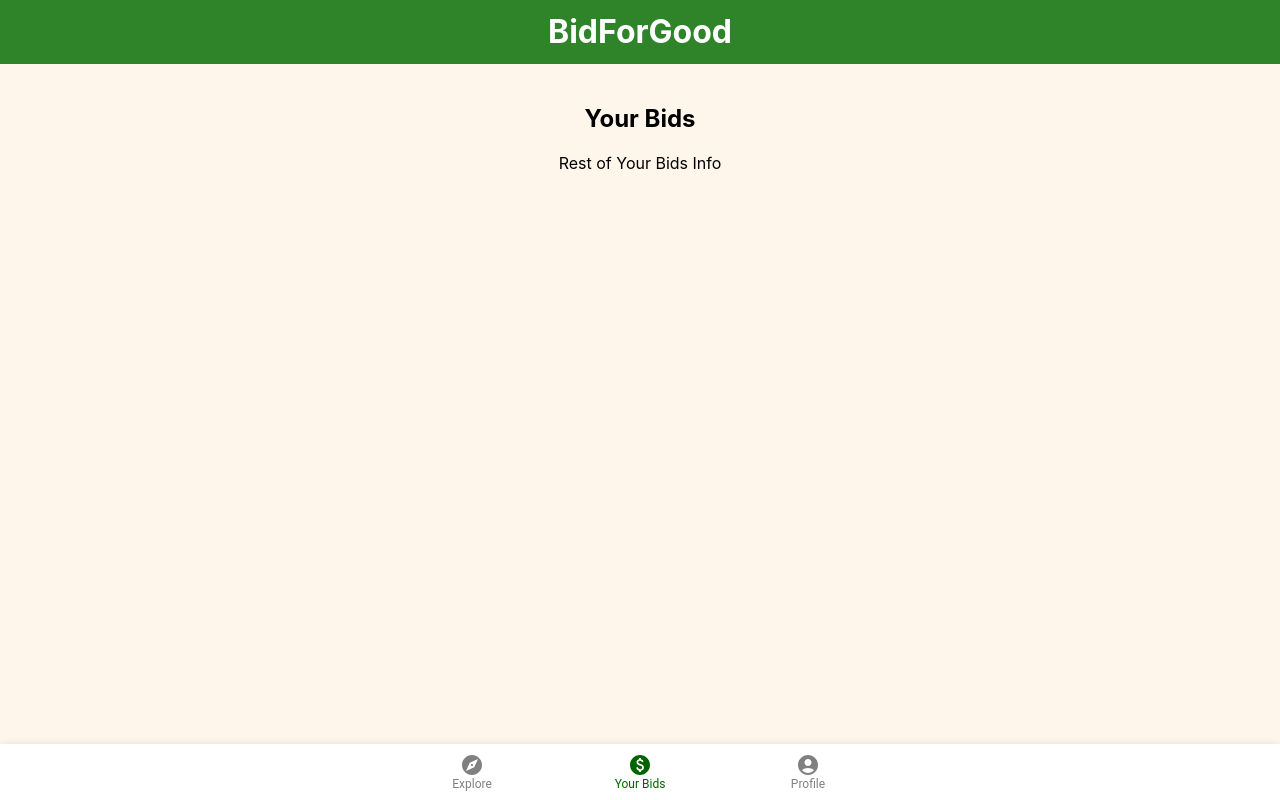
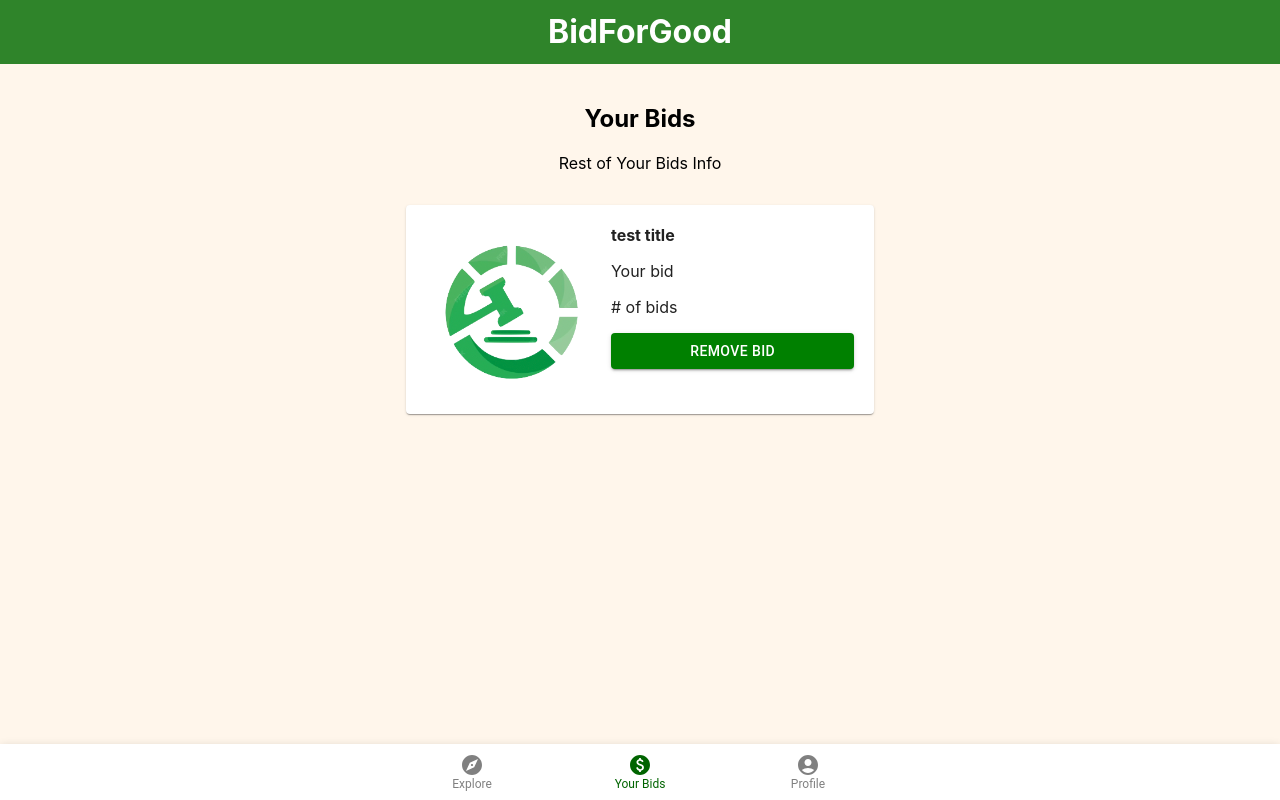
Before and after one commit to 392-f23/BidForGood, a React (Vite) app: page /your_bids in a window 1280 px wide. Built offline with nearby package versions, Linux system fonts and the light colour scheme; no server answers; the database is empty.

Commit message:
Setup my bids

```diff
--- a/src/components/AuctionPage/AuctionPage.jsx
+++ b/src/components/AuctionPage/AuctionPage.jsx
@@ -8,9 +8,13 @@ import { AuctionItemCard } from "../AuctionItemCard/AuctionItemCard";
 import InfoDialog from "../Dialog/Dialog";
 import DialogContentText from "@mui/material/DialogContentText";
 import { auctionItemData } from "../../data/auctionItems";
-import { useDbData, useDbUpdate } from "../../utilities/firebase";
+import {  useDbData, useDbUpdate } from "../../utilities/firebase";
+import { getAuth, onAuthStateChanged } from "firebase/auth";
+
 
 const AuctionPage = () => {
+  const auth = getAuth();
+  const [uid, setUid] = useState("");
   const auctionInfo = useLocation().state;
   const [openBid, setOpenBid] = useState(false);
   const [auctionItems, setAuctionItems] = useState([]);
@@ -20,9 +24,32 @@ const AuctionPage = () => {
   const [updateItem, result2] = useDbUpdate(`/listings/${currentItemID}`);
   const [currentAuction, error3] = useDbData(`/auctions/${auctionInfo.id}`);
   const [updateAuction, result3] = useDbUpdate(`/auctions/${auctionInfo.id}`);
+  const [usersData, error9] = useDbData("/users");
+
+
   const [newBidValue, setNewBidValue] = useState(null);
   const [error, setError] = useState(false);
-  console.log(auctionInfo);
+
+
+  // Update User
+  // Update Listing
+
+  useEffect(() => {
+    const unsubscribe = onAuthStateChanged(auth, (user) => {
+      if (user) {
+        setUid(user.uid);
+      } else {
+        console.log("auth errors out.");
+      }
+    });
+    return () => unsubscribe();
+  }, []);
+
+  const [updateUser, result4] = useDbUpdate(`/users/${uid}`);
+
+  // console.log(userData)
+  // const [userData, result] = useDbData("/users/"+ user ?user.uid: "");
+  // const [updateUserData, error10] = useDbUpdate("/users/"+user && user.uid?user.uid: "");
 
   useEffect(() => {
     if (items_list) {
@@ -61,12 +88,36 @@ const AuctionPage = () => {
       let oldCurrentItem = currentItem;
       let oldCurrentAuction = currentAuction;
       oldCurrentAuction.TotalRaised = oldCurrentAuction.TotalRaised + (newBidValue - oldCurrentItem.CurrentBid);
-      oldCurrentItem.CurrentBid = Number(newBidValue);
+      // oldCurrentItem.CurrentBid = Number(newBidValue);
       oldCurrentItem.NumberBids = oldCurrentItem.NumberBids + 1;
+
+      let currentBidders = oldCurrentItem.Bidders || []
+      currentBidders.push({"userID": uid, "bidAmount": Number(newBidValue)})
+      oldCurrentItem.Bidders = currentBidders;
       updateItem(oldCurrentItem);
+
+      // Update user
+      let currentUser = usersData[uid]
+      let currentMyBids = currentUser.myBids || [];
+      currentMyBids.push({"bidID": oldCurrentItem.id, "bidAmount": Number(newBidValue)})
+      // currentUser.myBids = currentMyBids;
+
+      updateUser({"myBids":currentMyBids})
+
       updateAuction(oldCurrentAuction);
       setNewBidValue(newBidValue);
+
+      // let userBids = userData.bids || [];
+      // userBids.push(auctionInfo.id)
+      // // updateUserData({bids: userBids});
+
+      // console.log("working")
+
       handleCloseBid();
+
+
+
+
     } else {
       setError(true);
     }
--- a/src/components/YourBids/YourBids.jsx
+++ b/src/components/YourBids/YourBids.jsx
@@ -1,6 +1,7 @@
 import './YourBids.css'
 import Banner from '../Banner/Banner';
 import { Container, Stack } from '@mui/material';
+import { YourBidsCard } from './YourBidsCard';
 
 const YourBids = () => {
   return (
@@ -8,6 +9,7 @@ const YourBids = () => {
       <Stack className='bidstack'>
         <h2>Your Bids</h2>
         <div>Rest of Your Bids Info</div>
+        <YourBidsCard/>
       </Stack>
       <Banner currentPage={"your_bids"} />
     </Container>
--- /dev/null
+++ b/src/components/YourBids/YourBidsCard.jsx
@@ -0,0 +1,38 @@
+import { Button, Card, Grid, Stack } from "@mui/material";
+import React from "react";
+
+
+export const YourBidsCard = () => {
+
+
+
+  return (
+    <Card className="auction-item-card" style={{ padding: 20 }}>
+      <Grid container spacing={2}>
+        <Grid item xs={5}>
+          <div className="card-img-container">
+            <img
+              className="card-img"
+              height="100"
+              src={"/BidForGood.png"}
+            ></img>
+          </div>
+        </Grid>
+        <Grid item xs={7}>
+          <Stack gap={2}>
+            <div style={{ fontWeight: "bold" }}>test title</div>
+            <div>Your bid </div>
+            <div># of bids </div>
+            <Button
+              className="mui-btn"
+              variant="contained"
+              onClick={() => {}}
+            >
+             Remove bid
+            </Button>
+          </Stack>
+        </Grid>
+      </Grid>
+    </Card>
+  );
+};
```
Also changed, not shown: src/components/AuctionItemCard/AuctionItemCard.jsx (+7 -0 lines).
